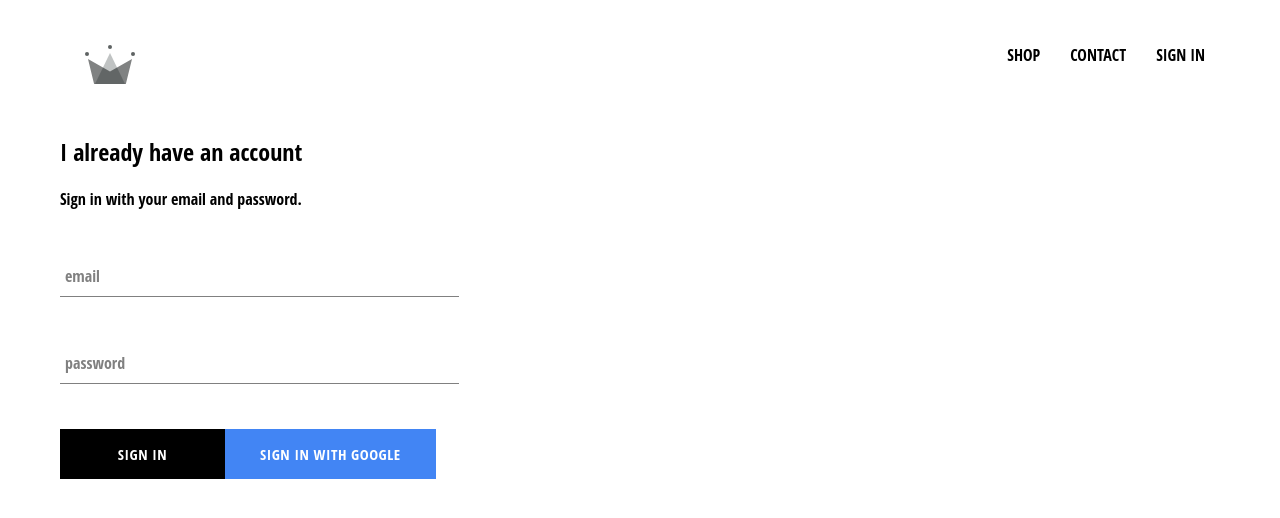
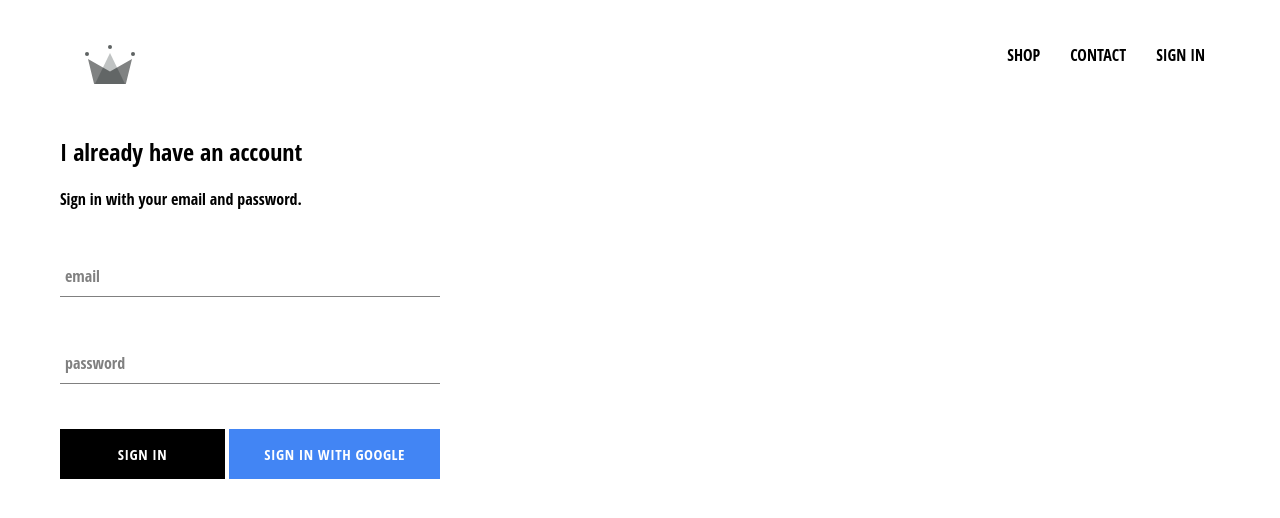
Before and after one commit to anderslundback/crwn-clothing, a React (Create React App) app: page /signin in a window 1280 px wide. Shown: the top 518 px of the page. Built offline with nearby package versions, Linux system fonts and the light colour scheme; no server answers.

Commit message:
auth styling

```diff
--- a/src/App.css
+++ b/src/App.css
@@ -7,3 +7,7 @@ a {
   text-decoration: none;
   color: black;
 }
+
+* {
+  box-sizing: border-box;
+}
--- a/src/components/form-input/form-input.component.jsx
+++ b/src/components/form-input/form-input.component.jsx
@@ -2,9 +2,9 @@ import React from 'react';
 
 import './form-input.styles.scss';
 
-const FormInput = ({ handleChange, label, ...otherProps }) => (
+const FormInput = ({ handleChange, label, placeholder, ...otherProps }) => (
     <div className='group'>
-        <input className='form-input' onChange={handleChange} {...otherProps} />
+        <input className='form-input' onChange={handleChange} {...otherProps} placeholder={placeholder} />
         {
             label ?
                 <label className={`${otherProps.value.length ? 'shrink' : ''} form-input-label`}>
--- a/src/components/sign-in/sign-in.component.jsx
+++ b/src/components/sign-in/sign-in.component.jsx
@@ -41,7 +41,7 @@ class SignIn extends React.Component {
                         value={this.state.email}
                         required
                         handleChange={this.handleOnChange}
-                        label="email"
+                        label='email'
                     />
                     <FormInput
                         name="password"
@@ -49,12 +49,14 @@ class SignIn extends React.Component {
                         value={this.state.password}
                         required
                         handleChange={this.handleOnChange}
-                        label="password"
+                        label='password'
                     />
+                    <div className='buttons'>
                     <CustomButton type="submit">Sign in</CustomButton>
                     <CustomButton onClick={signInWithGoogle} isGoogleSignIn>
                         Sign in with Google
                     </CustomButton>
+                    </div>
                 </form>
             </div>
         )
--- a/src/components/sign-in/sign-in.styles.scss
+++ b/src/components/sign-in/sign-in.styles.scss
@@ -1,9 +1,14 @@
 .sign-in {
-  width: 30vw;
+  width: 380px;
   display: flex;
   flex-direction: column;
 
   .title {
     margin: 10px 0;
   }
+
+  .buttons {
+    display: flex;
+    justify-content: space-between;
+  }
 }
```
